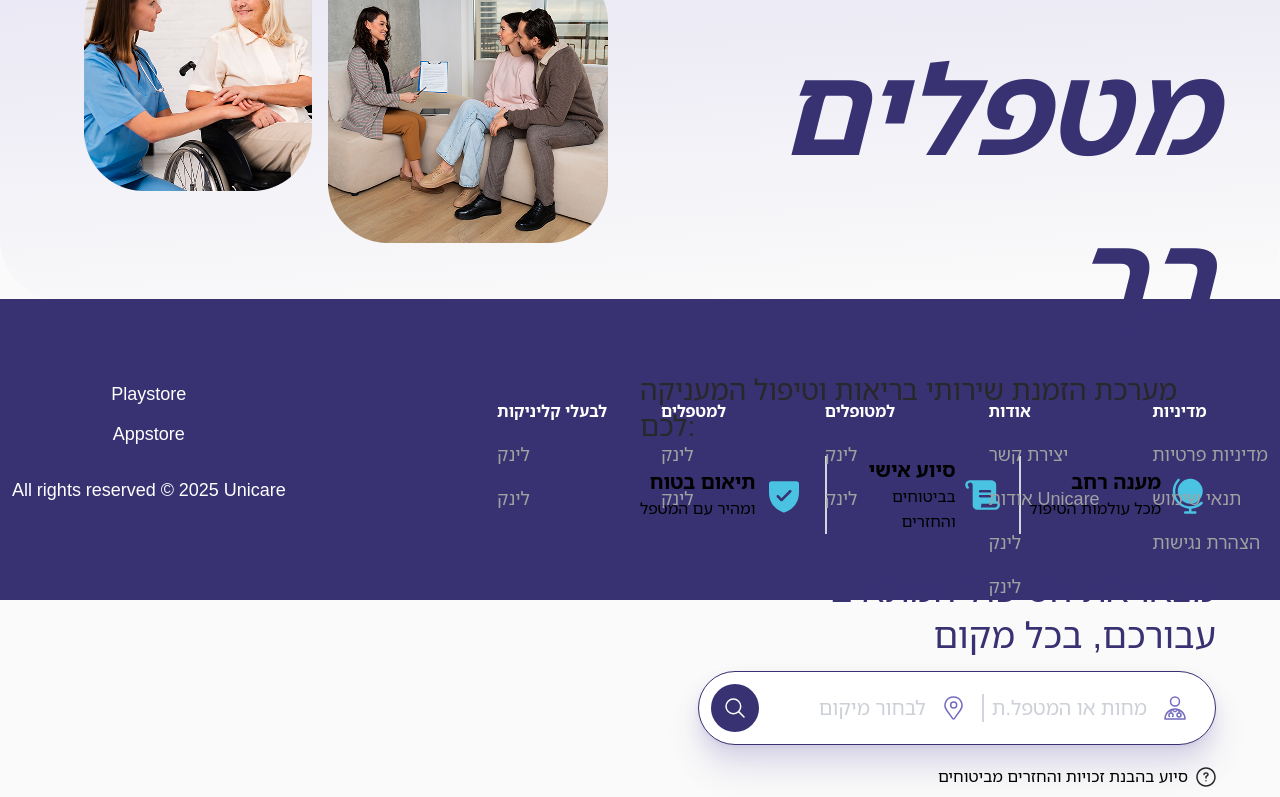
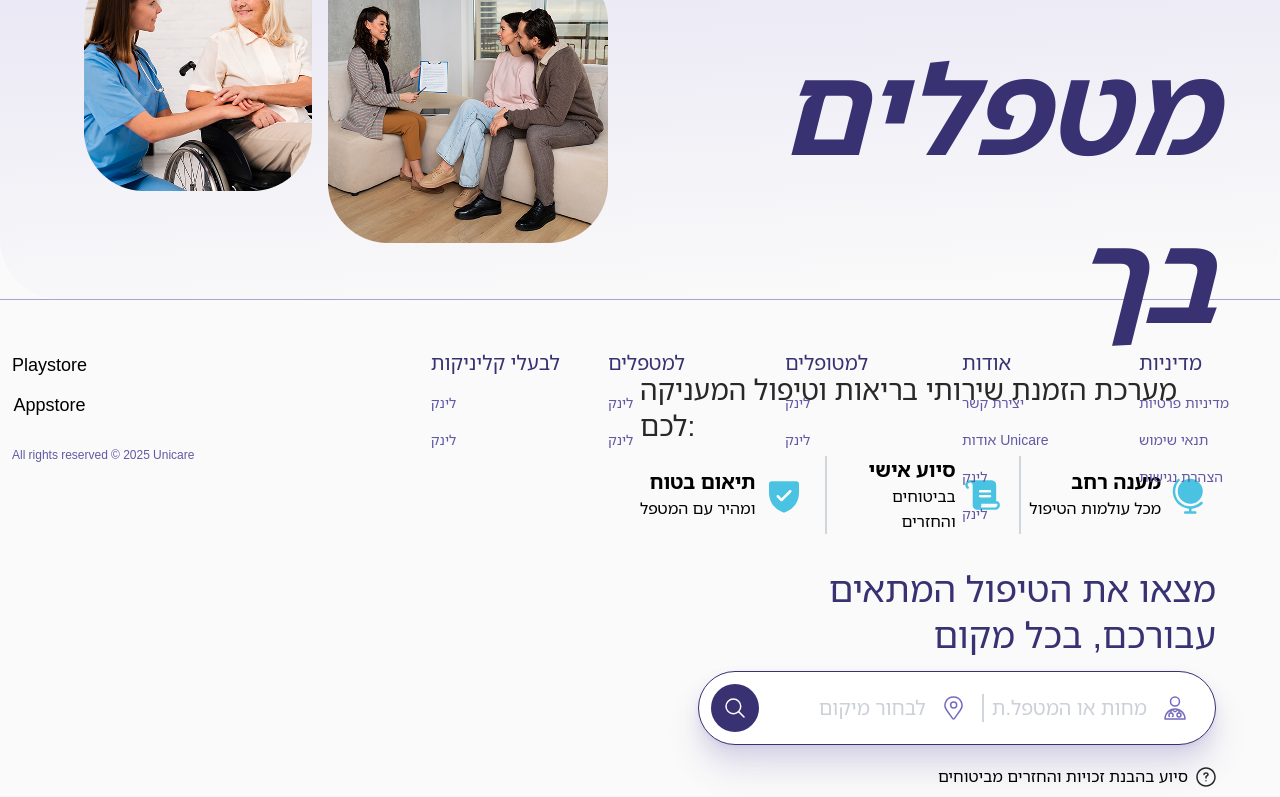
Before and after one commit to alonzojoe/unicare, a React (Vite) app: page / in a window 1280 px wide. Shown: the part 557-1354 px from the top of the page. Built offline with nearby package versions, Linux system fonts and the light colour scheme.

Commit message:
update UI UX of footer section implement correct font color, size, weight, overall bg of the section

```diff
--- a/src/components/Footer.jsx
+++ b/src/components/Footer.jsx
@@ -2,21 +2,25 @@
 
 const Footer = () => {
   return (
-    <footer className="bg-primary text-white">
-      <div className="max-w-10xl mx-auto px-3 flex justify-between flex-wrap gap-10 pt-20">
-        <div className="flex flex-col space-y-7">
+    <footer className="">
+      <div className="max-w-10xl border-t border-t-palette-primary-200 mx-auto px-3 flex justify-between flex-wrap gap-10 pt-7.5 mb-20">
+        <div className="flex flex-col items-start space-y-7 mt-5">
           <div className="flex flex-col items-center gap-3">
             <button className="cursor-pointer">Playstore</button>
             <button className="cursor-pointer">Appstore</button>
           </div>
-          <p>{FOOTER_CONTENT.reserved}</p>
+          <p className="text-light-primary text-sm font-400-line-147">
+            {FOOTER_CONTENT.reserved}
+          </p>
         </div>
         <div className="grid grid-cols-1 md:grid-cols-2 lg:grid-cols-5 gap-12 mt-5">
           {FOOTER_CONTENT.sections.map((s, index) => (
             <ul className="flex flex-col space-y-4" key={index}>
-              <li className="font-bold text-md">{s.title}</li>
+              <li className="font-500-line-130 text-xl text-primary">
+                {s.title}
+              </li>
               {s.items.map((link, idx) => (
-                <li className="text-neutral-400" key={idx}>
+                <li className="text-base text-light-primary" key={idx}>
                   <a href="#">{link}</a>
                 </li>
               ))}
--- a/src/constants/index.jsx
+++ b/src/constants/index.jsx
@@ -3,6 +3,8 @@
 import LowerLeft from "@/assets/images/hero/hero-lower-l.png";
 import LowerRight from "@/assets/images/hero/hero-lower-r.png";
 import Logo from "@/assets/images/header/logo.png";
+import AppleLogo from "@/assets/images/logos/apple.svg";
+import PlayLogo from "@/assets/images/logos/android.svg";
 
 export const HEADER_CONTENT = {
   logo: Logo,
@@ -213,6 +215,16 @@
 const year = date.getFullYear();
 
 export const FOOTER_CONTENT = {
+  appStore: {
+    download: "Download on the",
+    label: "App Store",
+    icon: AppleLogo,
+  },
+  playStore: {
+    download: "Download on the",
+    label: "Play Store",
+    icon: PlayLogo,
+  },
   sections: [
     {
       title: "לבעלי קליניקות",
--- a/src/index.css
+++ b/src/index.css
@@ -13,8 +13,7 @@
   --color-sky-soft: #DCF3F9;
   --color-neutral-600: #28282A;
   --color-gray-text: #6D6E71;
-
-
+  --color-palette-primary-200: #A8A2D7;
   /* font-sizes */
   --text-2xs: 8px;
   --text-xs: 10px;
```
Also changed, not shown: src/assets/images/logos/android.svg (added), src/assets/images/logos/apple.svg (added).
